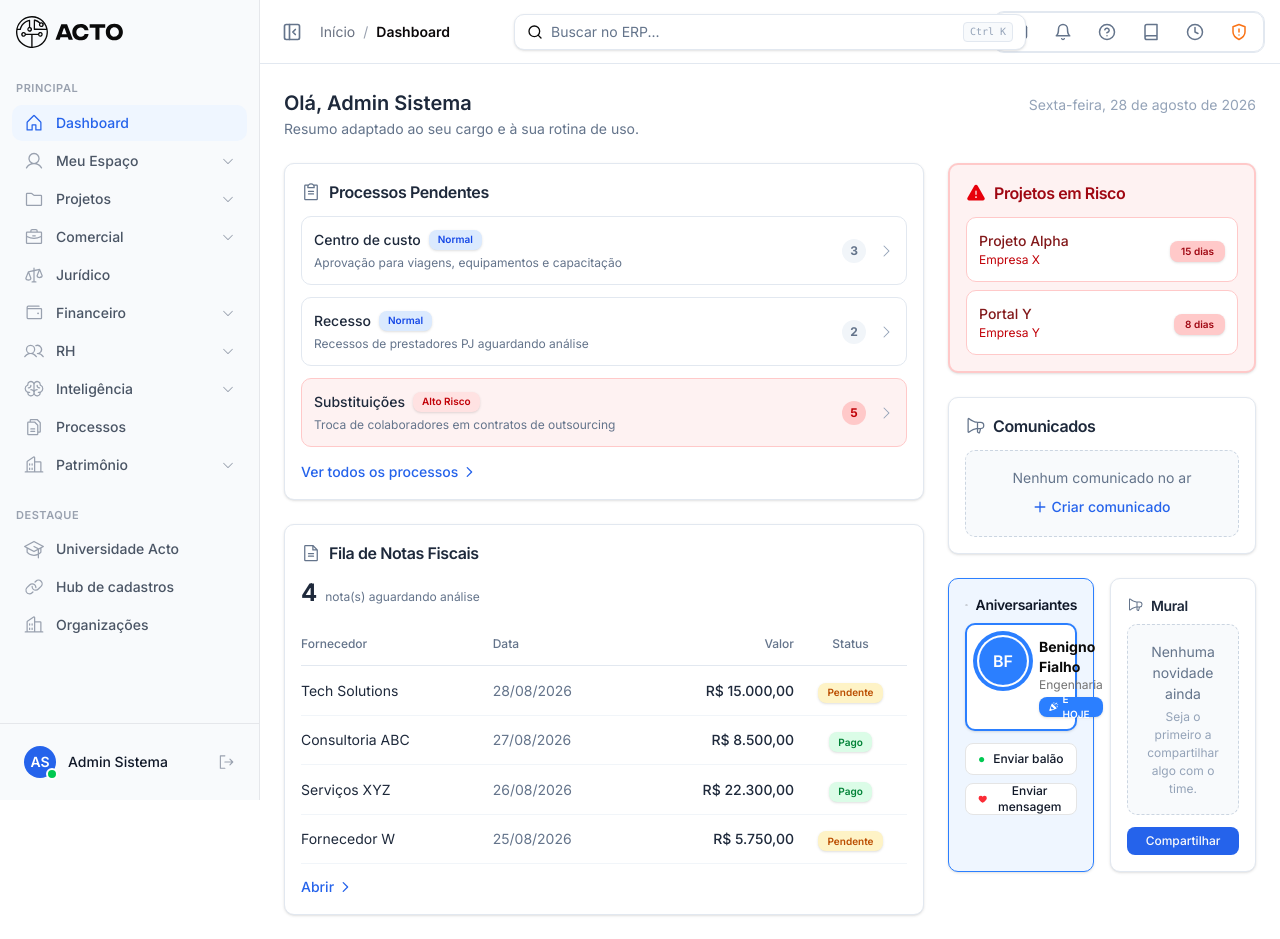
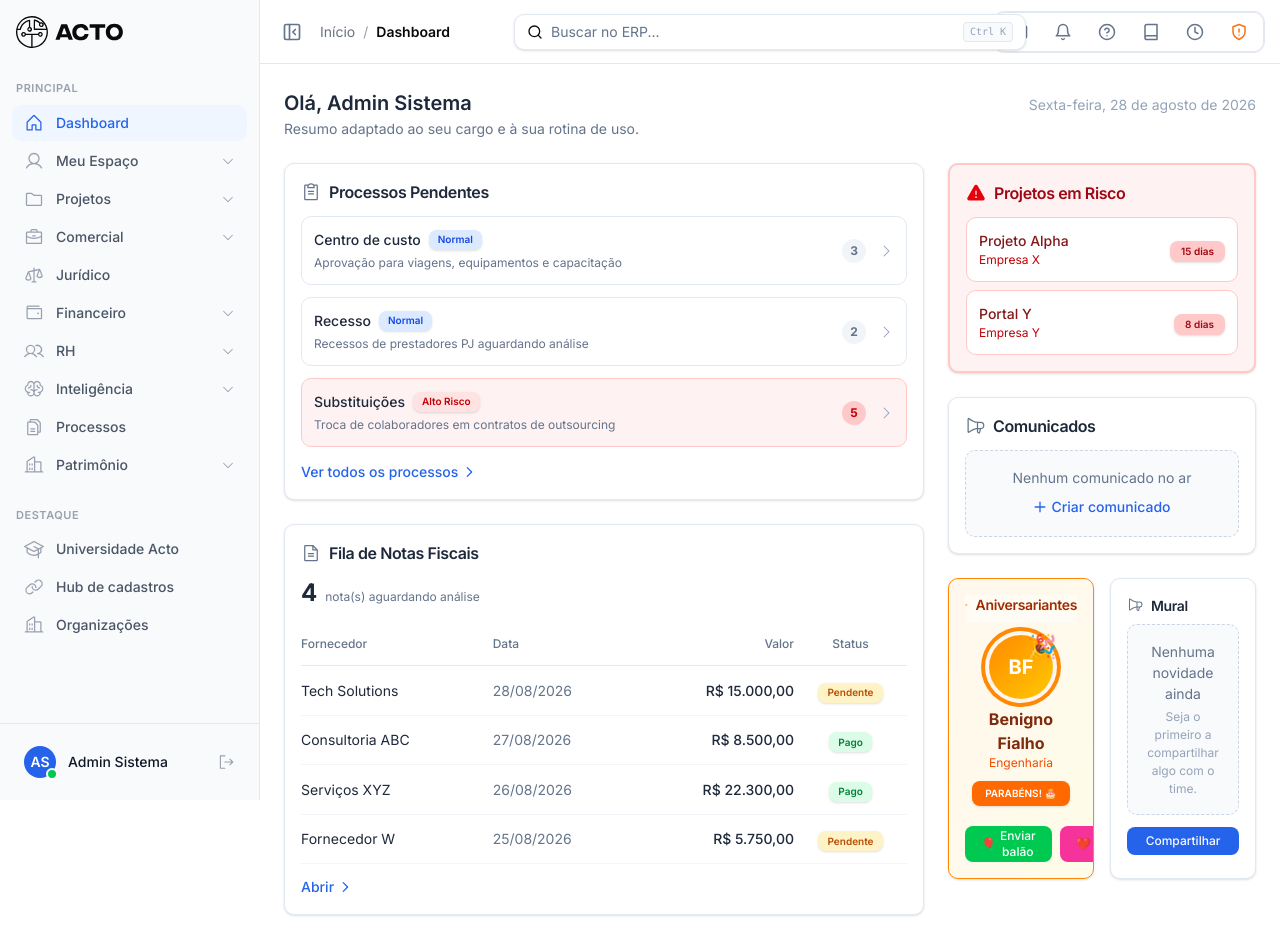
Before and after one commit to lucasguariero/acto-crm, a Next.js app: page /dashboard in a window 1280 px wide. Built offline with nearby package versions, Linux system fonts and the light colour scheme.

Commit message:
refactor: card aniversariante mais festivo e visual

```diff
--- a/src/components/dashboard/dashboard-grid.tsx
+++ b/src/components/dashboard/dashboard-grid.tsx
@@ -283,54 +283,55 @@ export function DashboardGrid() {
           <div className="grid grid-cols-2 gap-4">
 
             {/* Micro-widget: Aniversariantes */}
-            <Card className={`border ${aniversarioHoje ? 'border-blue-500 bg-blue-50' : 'border-border'}`}>
-              <CardHeader className="pb-2">
+            <Card className={`border overflow-hidden ${aniversarioHoje ? 'border-orange-400 bg-gradient-to-br from-orange-50 to-yellow-50' : 'border-border'}`}>
+              <CardHeader className="pb-2 bg-white/50">
                 <div className="flex items-center gap-2">
-                  <Users size={16} className="text-muted-foreground" />
-                  <CardTitle className="text-sm font-semibold">
+                  <Confetti size={16} className="text-orange-500" weight="fill" />
+                  <CardTitle className="text-sm font-semibold text-orange-800">
                     Aniversariantes
                   </CardTitle>
                 </div>
               </CardHeader>
-              <CardContent className="pt-0">
+              <CardContent className="pt-3">
                 {aniversarioHoje ? (
-                  /* Aniversariante do dia - estilo especial */
+                  /* Aniversariante do dia - estilo festivo */
                   <div className="space-y-3">
-                    <div className="rounded-lg bg-white p-3 border-2 border-blue-500 shadow-sm">
-                      <div className="flex items-start gap-3">
-                        <Avatar className="h-12 w-12 ring-4 ring-blue-500 ring-offset-2">
-                          <AvatarFallback className="bg-blue-500 text-white font-semibold">
+                    <div className="text-center space-y-2">
+                      <div className="relative inline-block">
+                        <Avatar className="h-16 w-16 ring-4 ring-orange-400 ring-offset-4 ring-offset-orange-50">
+                          <AvatarFallback className="bg-gradient-to-br from-orange-400 to-yellow-400 text-white text-xl font-bold">
                             BF
                           </AvatarFallback>
                         </Avatar>
-                        <div className="flex-1">
-                          <p className="text-sm font-bold text-foreground">
-                            {aniversarioHoje.nome}
-                          </p>
-                          <p className="text-xs text-muted-foreground">{aniversarioHoje.area}</p>
-                          <Badge className="bg-blue-500 text-white text-[10px] px-2 py-0.5 h-5 mt-1 flex items-center gap-1">
-                            <Confetti size={12} weight="fill" />
-                            É HOJE
-                          </Badge>
-                        </div>
+                        <div className="absolute -top-1 -right-1 text-2xl">🎉</div>
                       </div>
+                      <div>
+                        <p className="text-base font-bold text-orange-900">
+                          {aniversarioHoje.nome}
+                        </p>
+                        <p className="text-xs text-orange-600">{aniversarioHoje.area}</p>
+                      </div>
+                      <Badge className="bg-orange-500 text-white text-[10px] px-3 py-1">
+                        PARABÉNS! 🎂
+                      </Badge>
                     </div>
-                    {/* Botões de ação - vertical */}
-                    <div className="flex flex-col gap-2">
-                      <Button variant="outline" size="sm" className="w-full text-xs h-8 justify-start hover:bg-green-50 hover:border-green-200">
-                        <span className="text-green-500 mr-2">●</span>
+                    {/* Botões de ação */}
+                    <div className="flex gap-2 pt-2">
+                      <Button className="flex-1 bg-green-500 hover:bg-green-600 text-white text-xs h-9">
+                        <span className="mr-1">🎈</span>
                         Enviar balão
                       </Button>
-                      <Button variant="outline" size="sm" className="w-full text-xs h-8 justify-start hover:bg-red-50 hover:border-red-200">
-                        <Heart size={14} className="text-red-500 mr-2" weight="fill" />
-                        Enviar mensagem
+                      <Button className="flex-1 bg-pink-500 hover:bg-pink-600 text-white text-xs h-9">
+                        <span className="mr-1">❤️</span>
+                        Mensagem
                       </Button>
                     </div>
                   </div>
                 ) : (
                   /* Sem aniversariante hoje - visualização padrão */
-                  <div className="text-center py-2">
-                    <p className="text-sm text-muted-foreground">Nenhum aniversariante hoje</p>
+                  <div className="text-center py-4">
+                    <div className="text-3xl mb-2">🎂</div>
+                    <p className="text-sm text-orange-600">Nenhum aniversariante hoje</p>
                   </div>
                 )}
               </CardContent>
```
